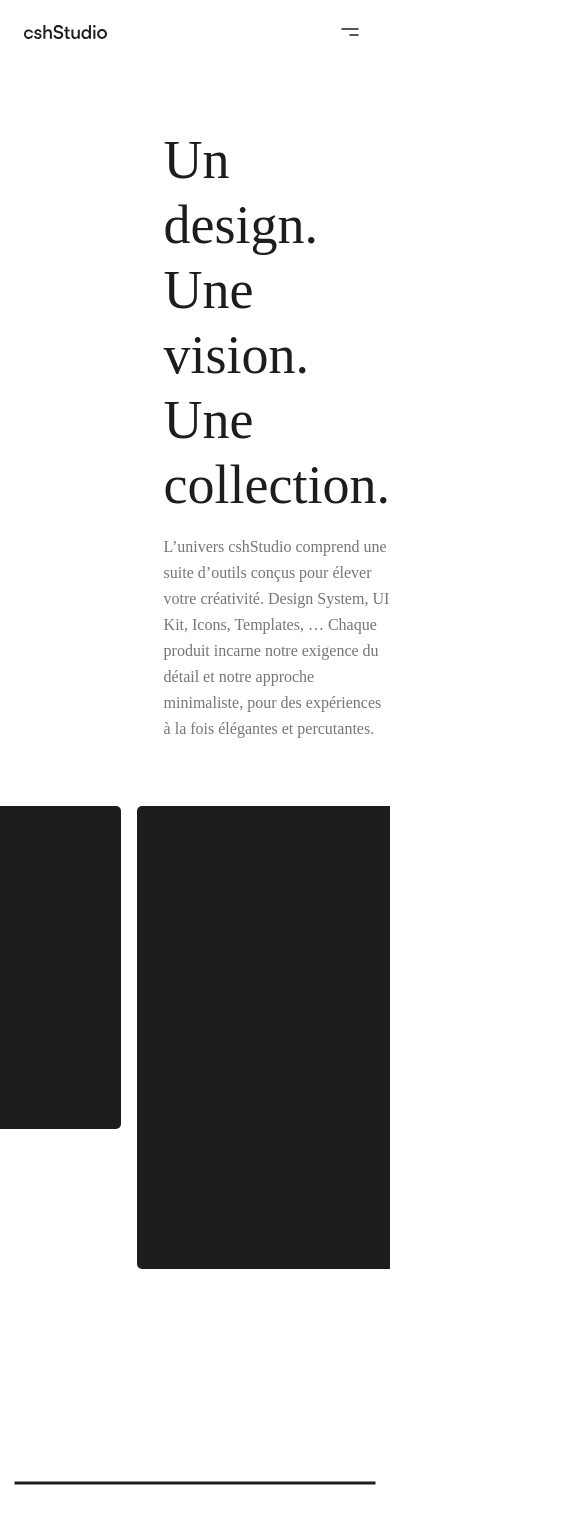
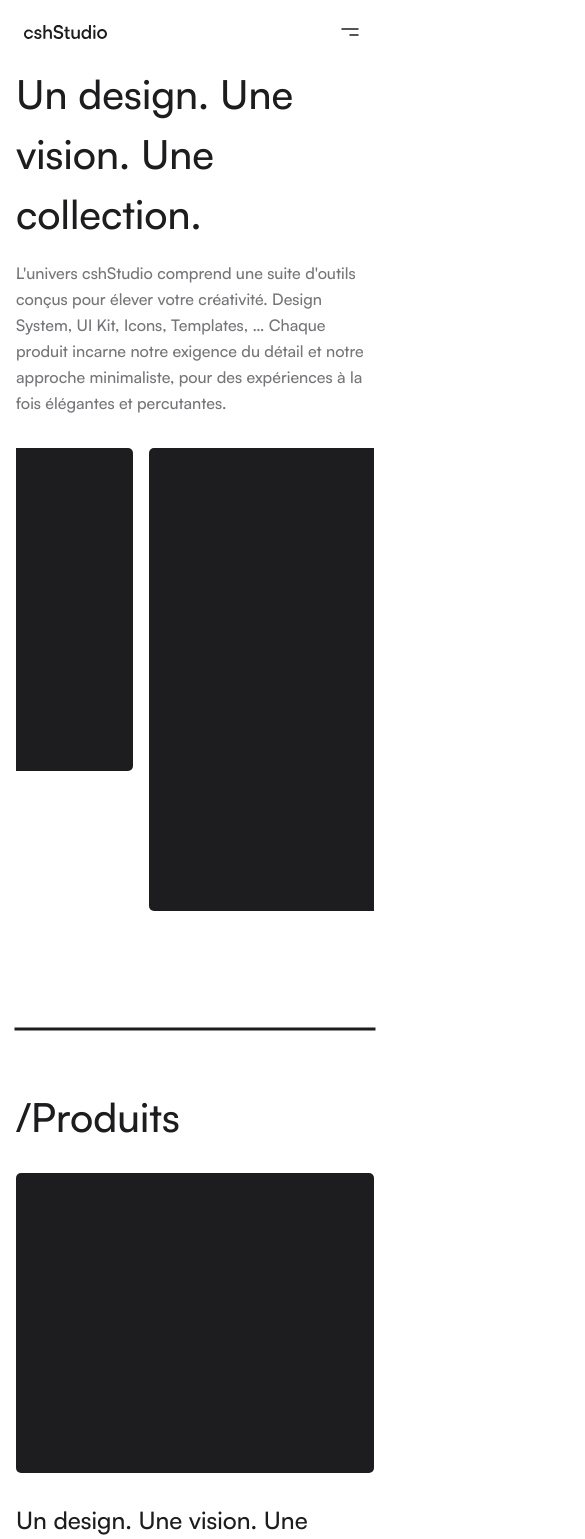
Before and after one commit to ClementSaint-Hilaire/cshStudio, a Next.js app: page /produits in a window 390 px wide. Shown: the top 1539 px of the page, 585 px wide, since content can reach past the window. Built offline with nearby package versions, Linux system fonts and the light colour scheme.

Commit message:
responsive

```diff
--- a/src/components/produitGrid.tsx
+++ b/src/components/produitGrid.tsx
@@ -40,11 +40,11 @@ export default function ProduitGrids() {
             </div>
 
             <div className="max-w-[1680px] mx-auto">
-                <div className="self-stretch max-w-[1680px] inline-flex flex-col justify-start items-start gap-16">
+                <div className="self-stretch max-w-[1680px] inline-flex flex-col justify-start items-start gap-8 md:gap-16">
                     {products.map((product) => (
                         <AnimatedContent>
-                        <div key={product.id} className="self-stretch max-w-[1680px] inline-flex justify-start items-start gap-16">
-                            <div className="w-[650px] h-[500px] p-2.5 bg-[#1d1d1f] rounded-[5px]"></div>
+                        <div key={product.id} className="flex flex-col md:flex-row self-stretch max-w-[1680px] inline-flex justify-start items-start gap-8 md:gap-16">
+                            <div className="w-full md:w-[650px] h-[300px] md:h-[500px] p-2.5 bg-[#1d1d1f] rounded-[5px]"></div>
                             <div className="flex-1 self-stretch inline-flex flex-col justify-between items-start">
                                 <div className="self-stretch flex flex-col justify-start items-start gap-4">
                                     <div className="self-stretch relative justify-start text-[#1d1d1f] text-subtitle font-medium font-satoshi leading-[30px]">{product.title}</div>
--- a/src/components/produitsHeroSection.tsx
+++ b/src/components/produitsHeroSection.tsx
@@ -44,26 +44,40 @@ export default function ProjectSection() {
         // Start scrolling animation
         animationFrameId = requestAnimationFrame(scroll);
 
+        // Pause on hover
+        const handleMouseEnter = () => cancelAnimationFrame(animationFrameId);
+        const handleMouseLeave = () => {
+            scrollPosition = scrollContainer.scrollLeft;
+            animationFrameId = requestAnimationFrame(scroll);
+        };
 
+        scrollContainer.addEventListener('mouseenter', handleMouseEnter);
+        scrollContainer.addEventListener('mouseleave', handleMouseLeave);
+
+        return () => {
+            cancelAnimationFrame(animationFrameId);
+            scrollContainer.removeEventListener('mouseenter', handleMouseEnter);
+            scrollContainer.removeEventListener('mouseleave', handleMouseLeave);
+        };
     }, []);
 
     return (
-        <section className="w-full bg-monochrome-100">
-            <div className="max-w-[1680px] mx-auto py-32">
-            <div className="self-stretch max-w-[1680px] inline-flex justify-start items-start gap-4 mb-16">
-                <div className="flex-1 h-[219px] p-2.5 bg-white"></div>
-                <div className="flex-1 inline-flex flex-col justify-start items-start gap-4">
+        <section className="w-full bg-monochrome-100 px-4">
+            <div className="w-full max-w-[1680px] mx-auto py-8 md:py-16">
+                <div className="self-stretch max-w-[1680px] flex flex-col md:flex-row justify-start items-start gap-4 md:mt-16 py-8 md:py-8">
+                    <div className="hidden md:block md:flex-1 h-[219px] p-2.5 bg-white"></div>
+                    <div className="w-full md:flex-1 flex flex-col justify-start items-start gap-4">
                         <AnimatedContent>
-                    <div className="self-stretch relative justify-start text-[#1d1d1f] text-[54px] font-medium font-['Satoshi_Variable'] leading-[65px]">Un design. Une vision. Une collection.</div>
+                            <div className="self-stretch relative justify-start text-monochrome-800 text-title md:text-Display font-medium font-satoshi md:leading-[65px]">Un design. Une vision. Une collection.</div>
                         </AnimatedContent>
                         <AnimatedContent>
-                    <div className="self-stretch relative justify-start text-[#75757a] text-xl font-medium font-['Satoshi_Variable'] leading-relaxed">L’univers cshStudio comprend une suite d’outils conçus pour élever votre créativité. Design System, UI Kit, Icons, Templates, … Chaque produit incarne notre exigence du détail et notre approche minimaliste, pour des expériences à la fois élégantes et percutantes.</div>
+                            <div className="w-full self-stretch relative justify-start text-monochrome-500 text-body font-medium font-satoshi leading-relaxed">L'univers cshStudio comprend une suite d'outils conçus pour élever votre créativité. Design System, UI Kit, Icons, Templates, … Chaque produit incarne notre exigence du détail et notre approche minimaliste, pour des expériences à la fois élégantes et percutantes.</div>
                         </AnimatedContent>
                     </div>
                 </div>
                 <AnimatedContent>
                     <div className="overflow-x-auto scrollbar-hide" ref={scrollRef}>
-                    <div className="inline-flex gap-4 px-4 md:px-6 lg:px-8 min-w-full">
+                        <div className="inline-flex gap-4 min-w-full">
                             {/* First set of projects */}
                             {projects.map((project, index) => (
                                 <div key={index} className="flex-none group">
@@ -83,7 +97,6 @@ export default function ProjectSection() {
                                             )}
                                         </div>
                                     </div>
-
                                 </div>
                             ))}
                             {/* Duplicate set for infinite scroll effect */}
@@ -105,7 +118,6 @@ export default function ProjectSection() {
                                             )}
                                         </div>
                                     </div>
-
                                 </div>
                             ))}
                         </div>
--- a/src/components/projectGrid.tsx
+++ b/src/components/projectGrid.tsx
@@ -22,7 +22,7 @@ export default function ProjectGrid() {
                 </div>
             </div>
             <div className="max-w-[1680px] mx-auto">
-                <div className="w-full flex grid grid-cols-3 gap-6">
+                <div className="w-full flex grid md:grid-cols-3 gap-6">
                     {projects.map((project, index) => (
                         <AnimatedContent>
                         <div className="w-full" key={index}>
```
Lines whose indentation alone changed are shown as unchanged.
